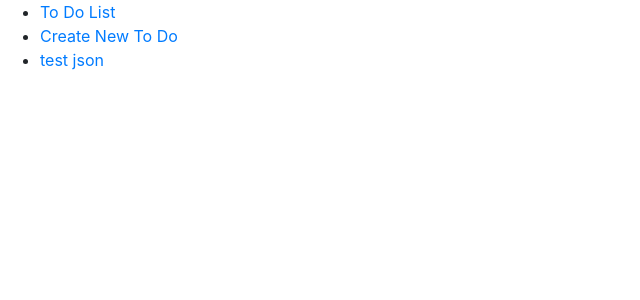
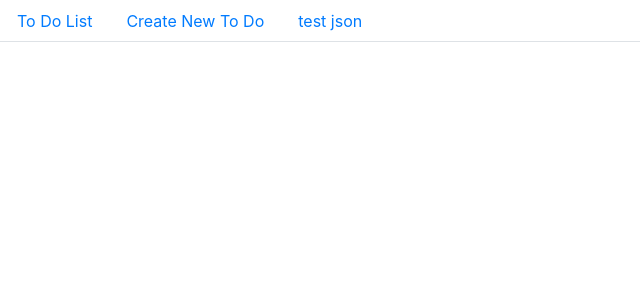
Before and after one commit to IsuruUthpala/react_todo, a React (Create React App) app: page / in a window 1280 px wide. Shown: the top 300 px of the page, without its empty margins (0-640 px from the left). Built offline with nearby package versions, Linux system fonts and the light colour scheme.

Commit message:
navbar bootstrapped

```diff
--- a/src/index.js
+++ b/src/index.js
@@ -12,20 +12,21 @@ import Test from "./components/test";
 
 const routing = (
     <Router>
-        <div>
-            <ul>
-                <li>
-                    <Link to="/ToDoList">To Do List</Link>
+        <div className="nav nav-tabs" >
+            <ul className="nav">
+                <li className="nav-item" >
+                    <Link className="nav-link" to="/ToDoList">To Do List</Link>
                 </li>
-                <li>
-                    <Link to="/task">Create New To Do</Link>
+                <li className="nav-item">
+                    <Link className="nav-link" to="/task">Create New To Do</Link>
                 </li>
-                <li>
-                    <Link to="/test">test json</Link>
+                <li className="nav-item" >
+                    <Link className="nav-link" to="/test">test json</Link>
                 </li>
 
             </ul>
-
+        </div>
+        <div>
 
 
             <Route path="/ToDoList" component={ToDoList} />
```
